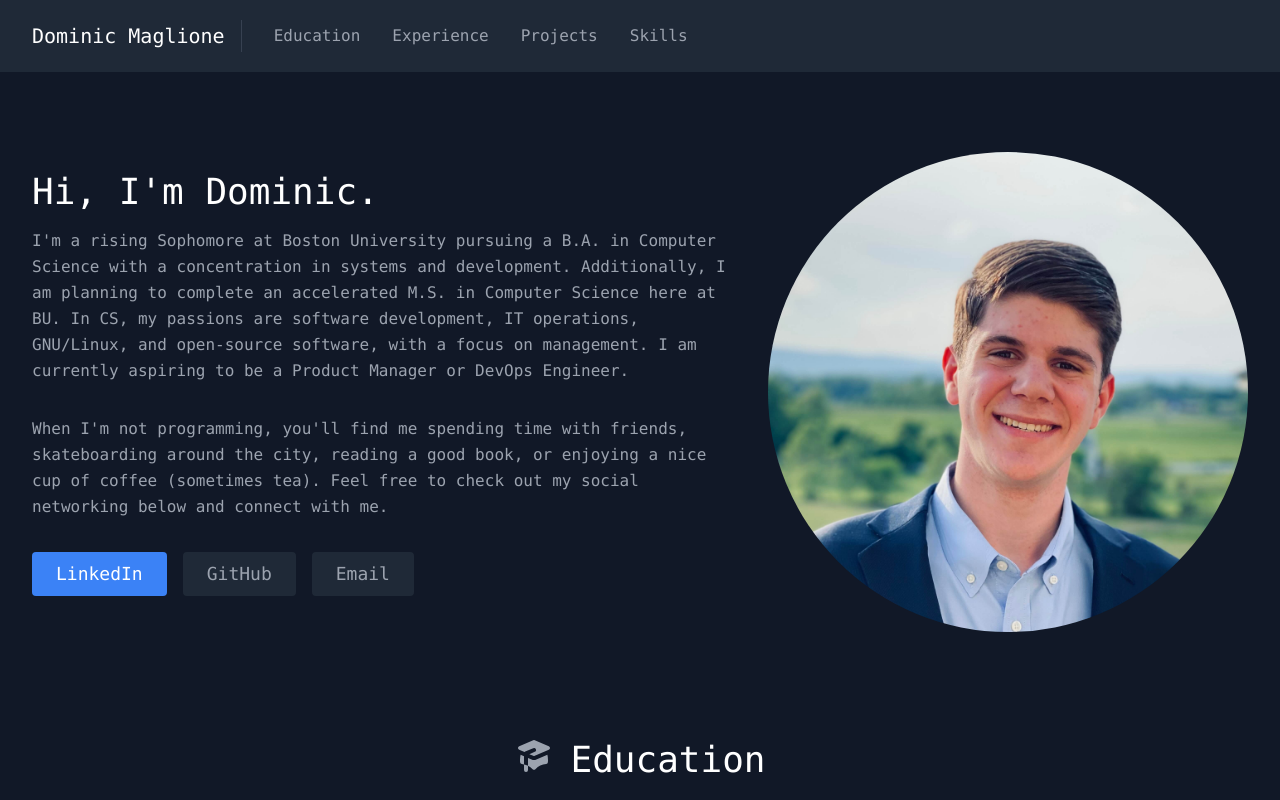
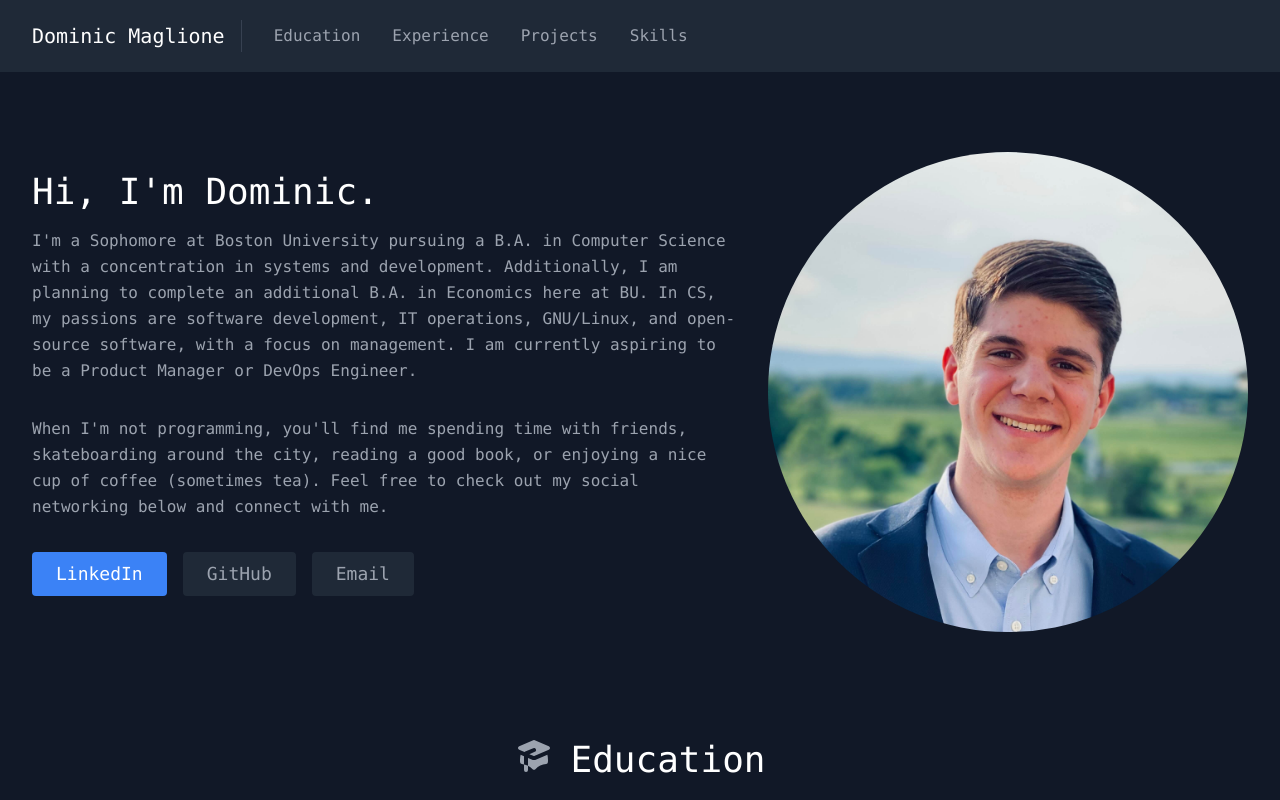
Before and after one commit to dcmaglione/dcmag.website, a React (Create React App) app: page / in a window 1280 px wide. Shown: the top 800 px of the page. Built offline with nearby package versions, Linux system fonts and the light colour scheme.

Commit message:
Minor changes to About.js

```diff
--- a/src/components/About.js
+++ b/src/components/About.js
@@ -9,10 +9,10 @@ export default function About() {
             Hi, I'm Dominic.
           </h1>
           <p className="mb-8 leading-relaxed">
-            I'm a rising Sophomore at Boston University pursuing a B.A. in
+            I'm a Sophomore at Boston University pursuing a B.A. in
             Computer Science with a concentration in systems and development.
-            Additionally, I am planning to complete an accelerated M.S. in
-            Computer Science here at BU. In CS, my passions are software development,
+            Additionally, I am planning to complete an additional B.A. in
+            Economics here at BU. In CS, my passions are software development,
             IT operations, GNU/Linux, and open-source software, with a focus on
             management. I am currently aspiring to be a Product Manager or
             DevOps Engineer.
```
Also changed, not shown: 7 other files (tests, documents, lock files or other folders).
